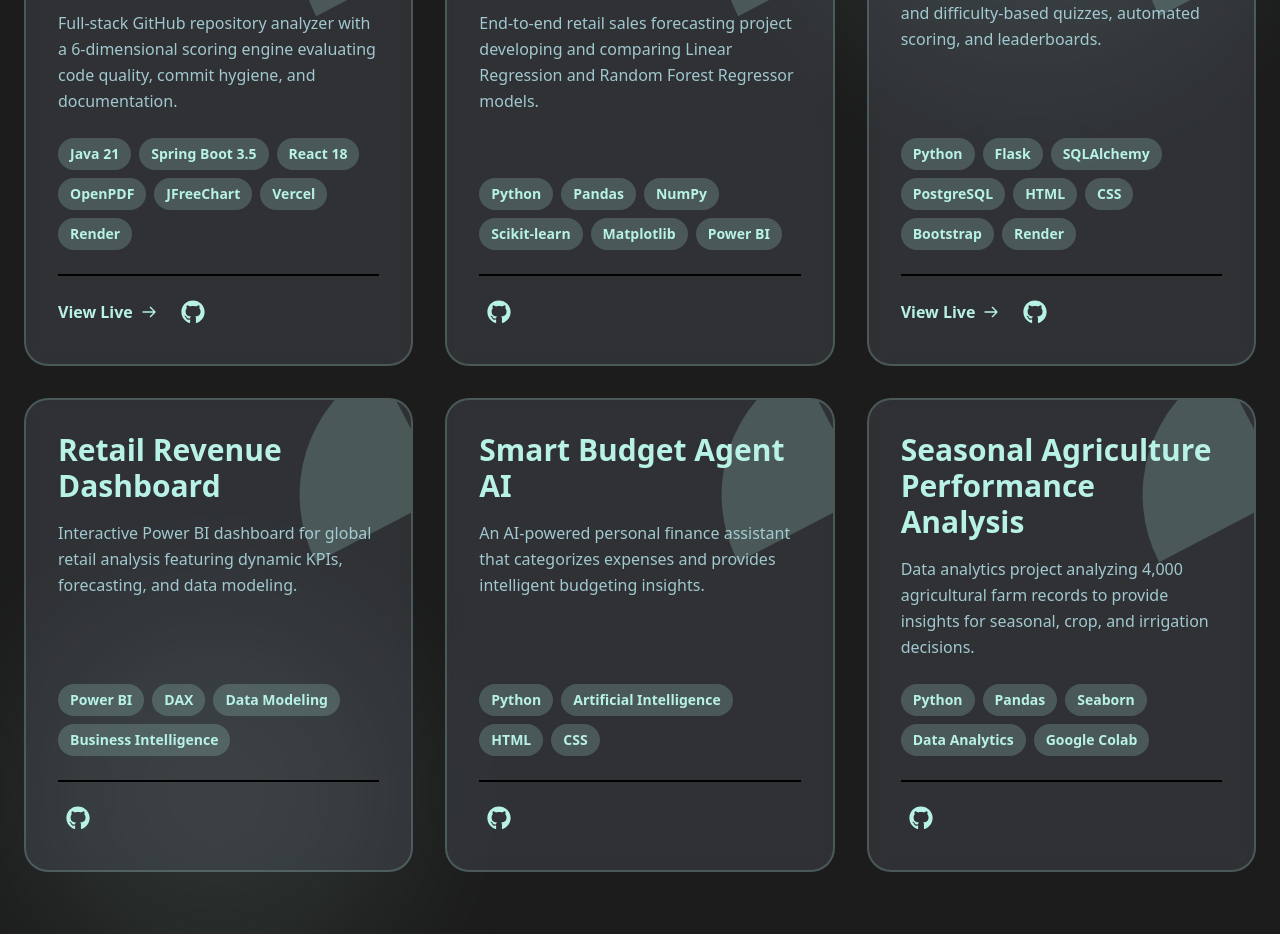
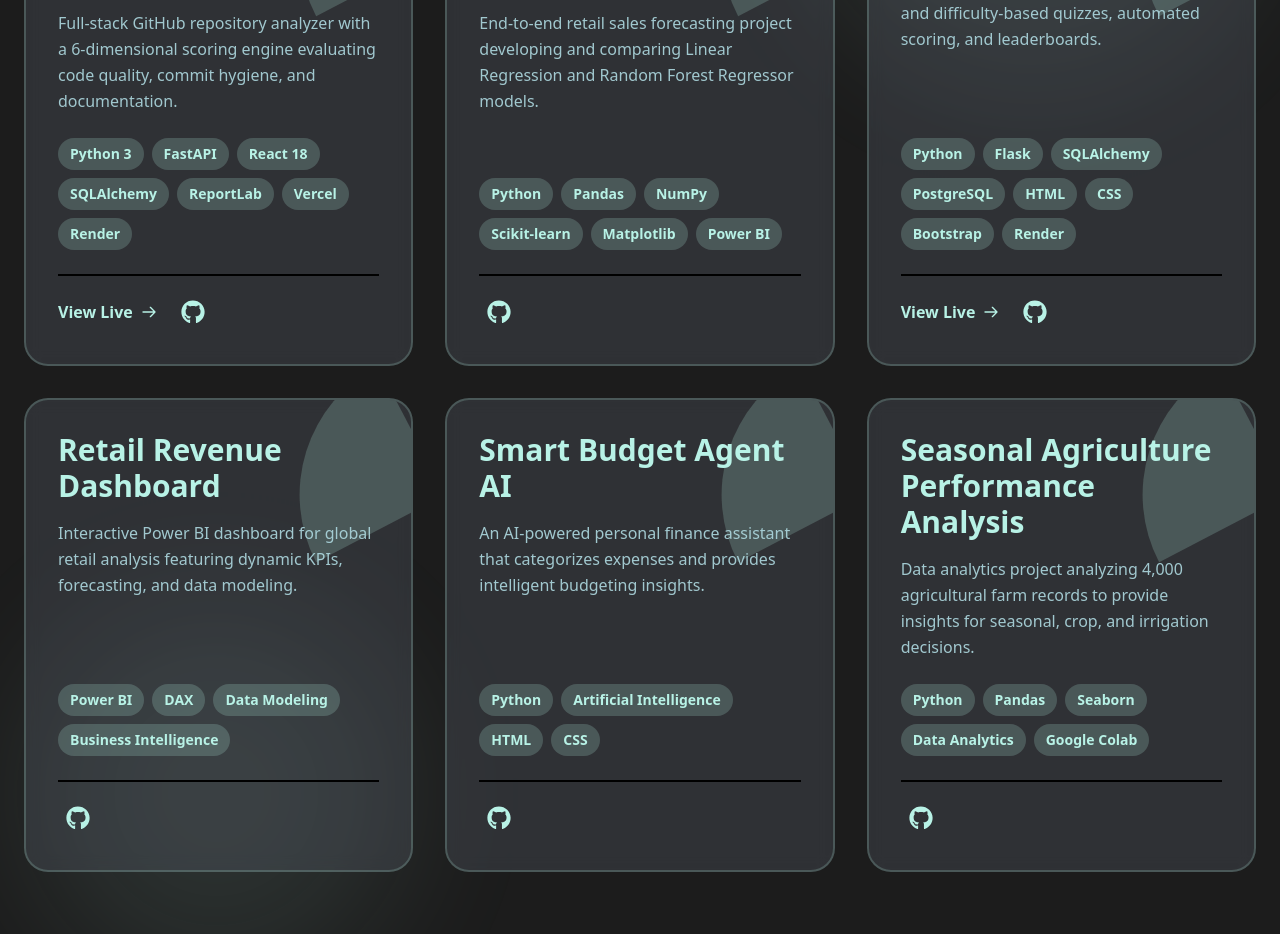
Before and after one commit to omyadav3131/portfolio, a React (Vite) app: page / in a window 1280 px wide. Shown: the part 2860-3794 px from the top of the page. Built offline with nearby package versions, Linux system fonts and the light colour scheme.

Commit message:
Update projectsData.js and Skills.jsx to remove remaining Java references

```diff
--- a/src/data/projectsData.js
+++ b/src/data/projectsData.js
@@ -4,7 +4,7 @@
         title: 'RepoDoctor – GitHub Repository Quality Analyzer',
         shortDescription: 'Full-stack GitHub repository analyzer with a 6-dimensional scoring engine evaluating code quality, commit hygiene, and documentation.',
         fullDescription: 'RepoDoctor is a comprehensive full-stack GitHub repository analyzer equipped with a robust 6-dimensional scoring engine. It evaluates code quality, commit hygiene, documentation standards, and more to provide actionable insights for developers. By implementing parallel asynchronous file fetching with CompletableFuture, it rapidly analyzes over 15 repositories in just 4–10 seconds, culminating in the generation of professional PDF analysis reports.',
-        tags: ['Java 21', 'Spring Boot 3.5', 'React 18', 'OpenPDF', 'JFreeChart', 'Vercel', 'Render'],
+        tags: ['Python 3', 'FastAPI', 'React 18', 'SQLAlchemy', 'ReportLab', 'Vercel', 'Render'],
         features: [
             '6-dimensional scoring engine for comprehensive repository evaluation',
             'Parallel asynchronous file fetching reducing analysis time to seconds',
@@ -19,7 +19,7 @@
         solutions: [
             'Implemented CompletableFuture for parallel asynchronous GitHub API requests',
             'Developed a standardized heuristic scoring model based on best practices',
-            'Integrated OpenPDF and JFreeChart to dynamically construct visual reports'
+            'Integrated ReportLab and Matplotlib to dynamically construct visual reports'
         ],
         github: 'https://github.com/omyadav3131/Repo-doctor',
         live: 'https://repo-doctor-tau.vercel.app',
```
